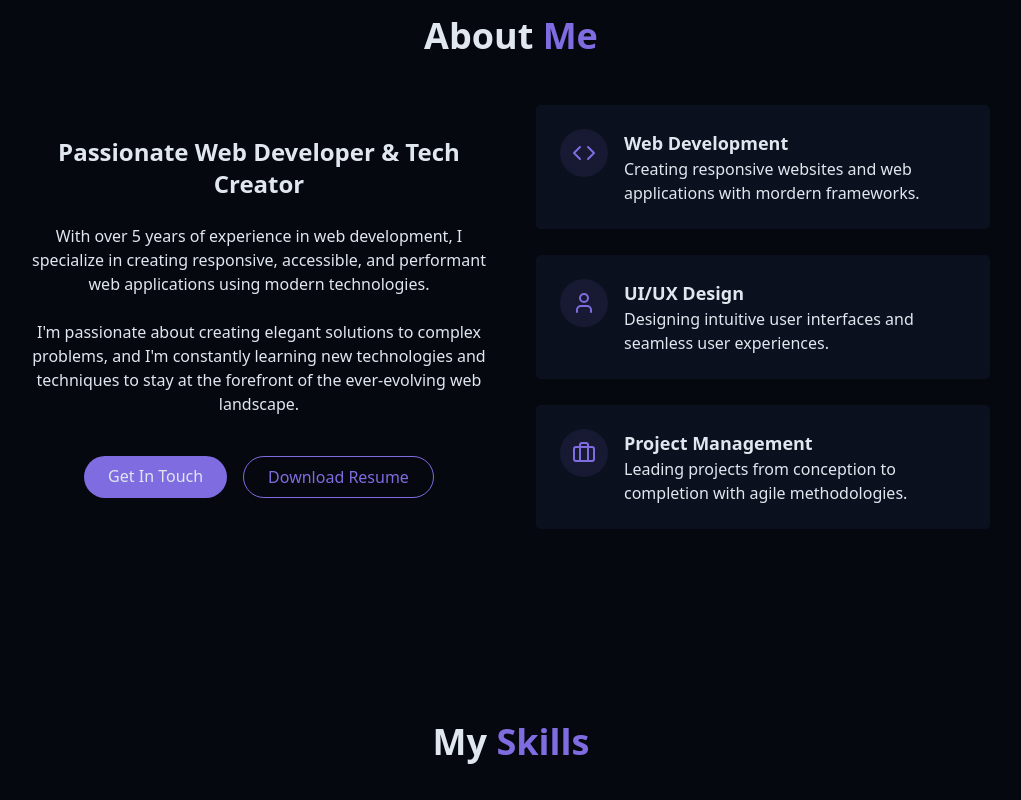
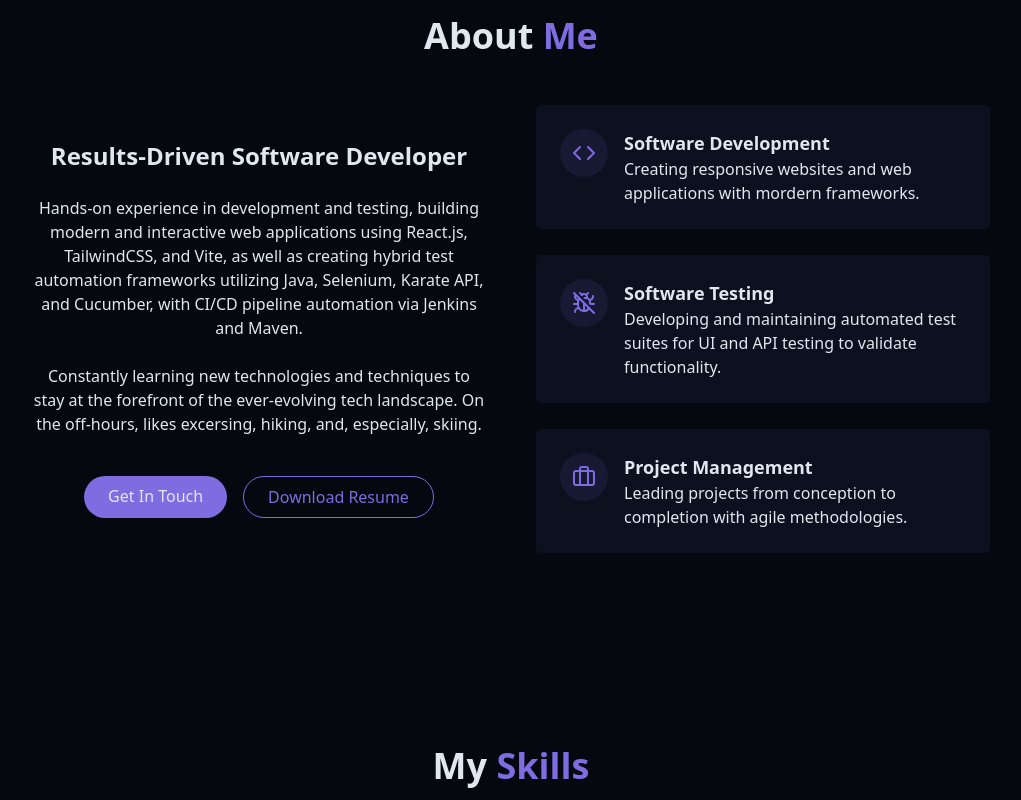
Before and after one commit to Eltaf-Sameem/personal-portfolio-website, a React (Vite) app: page / in a window 1280 px wide. Shown: the part 880-1680 px from the top of the page, without its empty margins (129-1150 px from the left). Built offline with nearby package versions, Linux system fonts and the light colour scheme.

Commit message:
updated About Me section

```diff
--- a/src/components/AboutSection.jsx
+++ b/src/components/AboutSection.jsx
@@ -1,4 +1,4 @@
-import { Briefcase, Code, User } from "lucide-react";
+import { Briefcase, BugOff, Code} from "lucide-react";
 
 export const AboutSection = () => {
     return (
@@ -14,18 +14,18 @@ export const AboutSection = () => {
 
                     <div className="space-y-6">
                         <h3 className="text-2xl font-semibold">
-                            Passionate Web Developer & Tech Creator
+                            Results-Driven Software Developer
                         </h3>
 
                         <p className="text-muted-foreground">
-                            With over 5 years of experience in web development, I specialize in creating
-                            responsive, accessible, and performant web applications using modern technologies.
+                            Hands-on experience in development and testing, building modern and interactive web applications
+                            using React.js, TailwindCSS, and Vite, as well as creating hybrid test automation frameworks utilizing
+                            Java, Selenium, Karate API, and Cucumber, with CI/CD pipeline automation via Jenkins and Maven.
                         </p>
 
                         <p className="text-muted-foreground">
-                            I'm passionate about creating elegant solutions to complex problems, and I'm constantly
-                            learning new technologies and techniques to stay at the forefront of the ever-evolving
-                            web landscape.
+                            Constantly learning new technologies and techniques to stay at the forefront of the ever-evolving
+                            tech landscape. On the off-hours, likes excersing, hiking, and, especially, skiing.
                         </p>
 
                         <div className="flex flex-col sm:flex-row gap-4 pt-4 justify-center">
@@ -34,7 +34,7 @@ export const AboutSection = () => {
                             </a>
 
                             <a
-                                href=""
+                                href="/public/officialResume.pdf" target="_blank"
                                 className="px-6 py-2 rounded-full border border-primary text-primary hover:bg-primary/10 transition-colors duration-300"
                             > {/* add resume link */}
                                 Download Resume
@@ -51,7 +51,7 @@ export const AboutSection = () => {
                                 </div>
 
                                 <div className="text-left">
-                                    <h4 className="font-semibold text-lg"> Web Development</h4>
+                                    <h4 className="font-semibold text-lg"> Software Development</h4>
                                     <p className="text-muted-foreground">Creating responsive websites and web applications with mordern frameworks.</p>
                                 </div>
                             </div>
@@ -60,12 +60,12 @@ export const AboutSection = () => {
                         <div className="gradient-border p-6 card-hover">
                             <div className="flex items-start gap-4">
                                 <div className="p-3 rounded-full bg-primary/10">
-                                    <User className="h-6 w-6 text-primary" />
+                                    <BugOff className="h-6 w-6 text-primary" />
                                 </div>
 
                                 <div className="text-left">
-                                    <h4 className="font-semibold text-lg"> UI/UX Design</h4>
-                                    <p className="text-muted-foreground">Designing intuitive user interfaces and seamless user experiences.</p>
+                                    <h4 className="font-semibold text-lg"> Software Testing</h4>
+                                    <p className="text-muted-foreground">Developing and maintaining automated test suites for UI and API testing to validate functionality.</p>
                                 </div>
                             </div>
                         </div>
--- a/src/components/ContactSection.jsx
+++ b/src/components/ContactSection.jsx
@@ -124,7 +124,7 @@ export const ContactSection = () => {
                                     <a
                                         className="text-muted-foreground hover:text-primary transition-colors"
                                     >
-                                        Manassas, VA, USA
+                                        Virginia, United States
                                     </a>
                                 </div>
 
```
Also changed, not shown: 1 other file (tests, documents, lock files or other folders).
